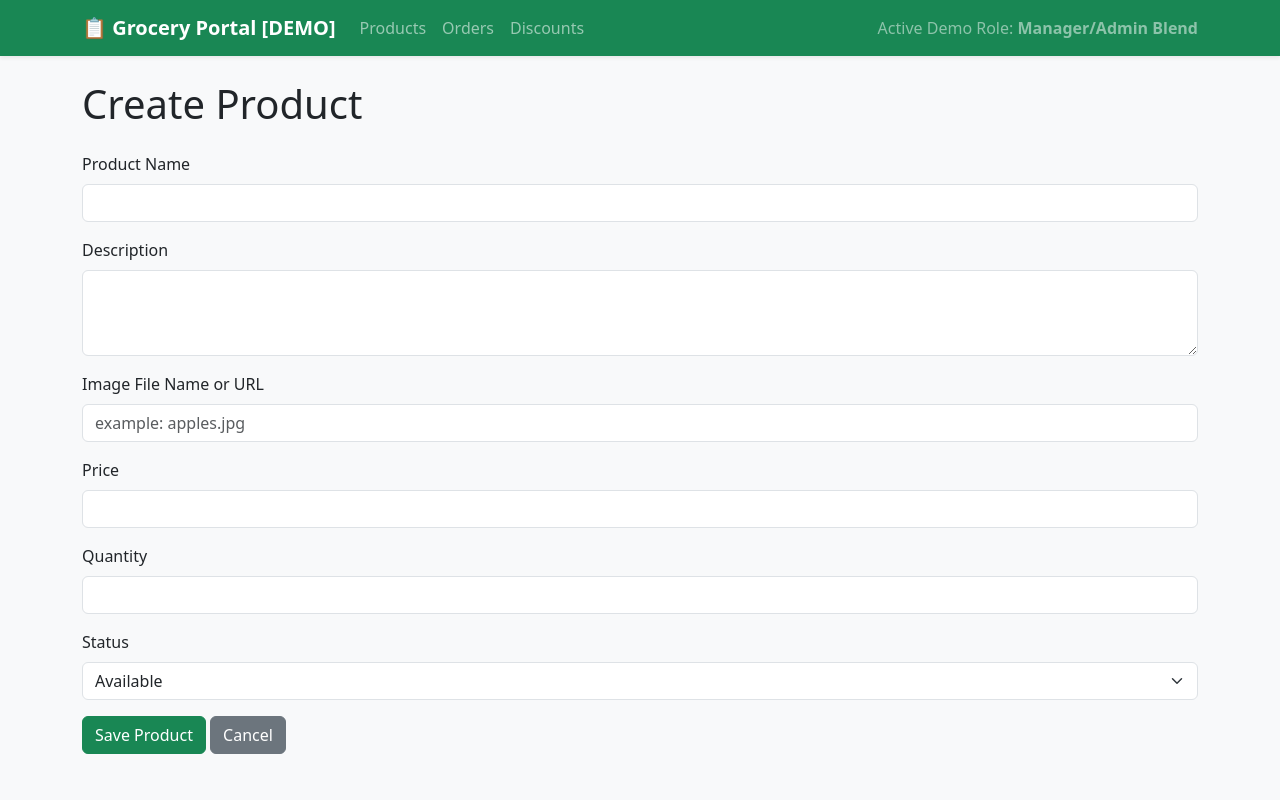
After one commit to nhtduyen164/cs3773-online-grocery-internal-portal, a Flask app: page /products/new in a window 1280 px wide. The commit adds this page. Run offline with Flask 3, Linux system fonts and the light colour scheme; the visitor is signed in with stand-in values (Sample User, id 1); parts of the project's set-up code (start-up, migrations or seed data) failed here and were passed over.

Commit message:
add product creation form, product edit/update form

```diff
--- a/src/grocery_portal/main/routes.py
+++ b/src/grocery_portal/main/routes.py
@@ -6,7 +6,7 @@ from grocery_portal.db import get_db
 main_bp = Blueprint("main", __name__)
 
 # Temporary users for sprint 1 login testing
-# Later this can be replaced with users from the database
+# This can be replaced with users from the database later
 USERS = {
     "employee1": "password123",
     "manager1": "admin123"
@@ -59,3 +59,107 @@ def logout():
 @login_required
 def dashboard():
     return render_template("dashboard.html", username=session["username"])
+
+@main_bp.route("/products/new", methods=["GET", "POST"])
+@login_required
+def create_product():
+    db = get_db()
+
+    if request.method == "POST":
+        name = request.form.get("name", "").strip()
+        description = request.form.get("description", "").strip()
+        image = request.form.get("image", "").strip()
+        price = request.form.get("price", "").strip()
+        stock_quantity = request.form.get("stock_quantity", "").strip()
+        status = request.form.get("status", "Available")
+
+        if not name:
+            flash("Product name is required.", "danger")
+            return render_template("product_form.html", product=None, form_type="Create")
+
+        try:
+            price = float(price)
+            if price < 0:
+                raise ValueError
+        except ValueError:
+            flash("Price must be a valid non-negative number.", "danger")
+            return render_template("product_form.html", product=None, form_type="Create")
+
+        try:
+            stock_quantity = int(stock_quantity)
+            if stock_quantity < 0:
+                raise ValueError
+        except ValueError:
+            flash("Quantity must be a valid whole number.", "danger")
+            return render_template("product_form.html", product=None, form_type="Create")
+
+        db.execute(
+            """
+            INSERT INTO products (name, description, image, price, stock_quantity, status)
+            VALUES (?, ?, ?, ?, ?, ?)
+            """,
+            (name, description, image, price, stock_quantity, status),
+        )
+        db.commit()
+
+        flash("Product created successfully.", "success")
+        return redirect(url_for("main.products"))
+
+    return render_template("product_form.html", product=None, form_type="Create")
+
+@main_bp.route("/products/<int:product_id>/edit", methods=["GET", "POST"])
+@login_required
+def edit_product(product_id):
+    db = get_db()
+
+    product = db.execute(
+        "SELECT * FROM products WHERE id = ?",
+        (product_id,),
+    ).fetchone()
+
+    if product is None:
+        flash("Product not found.", "danger")
+        return redirect(url_for("main.products"))
+
+    if request.method == "POST":
+        name = request.form.get("name", "").strip()
+        description = request.form.get("description", "").strip()
+        image = request.form.get("image", "").strip()
+        price = request.form.get("price", "").strip()
+        stock_quantity = request.form.get("stock_quantity", "").strip()
+        status = request.form.get("status", "Available")
+
+        if not name:
+            flash("Product name is required.", "danger")
+            return render_template("product_form.html", product=product, form_type="Edit")
+
+        try:
+            price = float(price)
+            if price < 0:
+                raise ValueError
+        except ValueError:
+            flash("Price must be a valid non-negative number.", "danger")
+            return render_template("product_form.html", product=product, form_type="Edit")
+
+        try:
+            stock_quantity = int(stock_quantity)
+            if stock_quantity < 0:
+                raise ValueError
+        except ValueError:
+            flash("Quantity must be a valid whole number.", "danger")
+            return render_template("product_form.html", product=product, form_type="Edit")
+
+        db.execute(
+            """
+            UPDATE products
+            SET name = ?, description = ?, image = ?, price = ?, stock_quantity = ?, status = ?
+            WHERE id = ?
+            """,
+            (name, description, image, price, stock_quantity, status, product_id),
+        )
+        db.commit()
+
+        flash("Product updated successfully.", "success")
+        return redirect(url_for("main.products"))
+
+    return render_template("product_form.html", product=product, form_type="Edit")
--- /dev/null
+++ b/src/grocery_portal/templates/product_form.html
@@ -0,0 +1,103 @@
+{% extends "base.html" %}
+
+{% block content %}
+
+<h1>{{ form_type }} Product</h1>
+
+<form method="POST" class="mt-4">
+
+    <div class="mb-3">
+        <label for="name" class="form-label">Product Name</label>
+        <input
+            type="text"
+            class="form-control"
+            id="name"
+            name="name"
+            value="{{ product['name'] if product else '' }}"
+            required
+        >
+    </div>
+
+    <div class="mb-3">
+        <label for="description" class="form-label">Description</label>
+        <textarea
+            class="form-control"
+            id="description"
+            name="description"
+            rows="3"
+        >{{ product['description'] if product else '' }}</textarea>
+    </div>
+
+    <div class="mb-3">
+        <label for="image" class="form-label">Image File Name or URL</label>
+        <input
+            type="text"
+            class="form-control"
+            id="image"
+            name="image"
+            value="{{ product['image'] if product else '' }}"
+            placeholder="example: apples.jpg"
+        >
+    </div>
+
+    <div class="mb-3">
+        <label for="price" class="form-label">Price</label>
+        <input
+            type="number"
+            step="0.01"
+            min="0"
+            class="form-control"
+            id="price"
+            name="price"
+            value="{{ product['price'] if product else '' }}"
+            required
+        >
+    </div>
+
+    <div class="mb-3">
+        <label for="stock_quantity" class="form-label">Quantity</label>
+        <input
+            type="number"
+            min="0"
+            class="form-control"
+            id="stock_quantity"
+            name="stock_quantity"
+            value="{{ product['stock_quantity'] if product else '' }}"
+            required
+        >
+    </div>
+
+    <div class="mb-3">
+        <label for="status" class="form-label">Status</label>
+        <select class="form-select" id="status" name="status">
+            <option value="Available"
+                {% if product and product['status'] == "Available" %}selected{% endif %}
+            >
+                Available
+            </option>
+
+            <option value="Out of Stock"
+                {% if product and product['status'] == "Out of Stock" %}selected{% endif %}
+            >
+                Out of Stock
+            </option>
+
+            <option value="Discontinued"
+                {% if product and product['status'] == "Discontinued" %}selected{% endif %}
+            >
+                Discontinued
+            </option>
+        </select>
+    </div>
+
+    <button type="submit" class="btn btn-success">
+        Save Product
+    </button>
+
+    <a href="{{ url_for('main.products') }}" class="btn btn-secondary">
+        Cancel
+    </a>
+
+</form>
+
+{% endblock %}
```
Also changed, not shown: src/grocery_portal/templates/products.html (+7 -4 lines).
